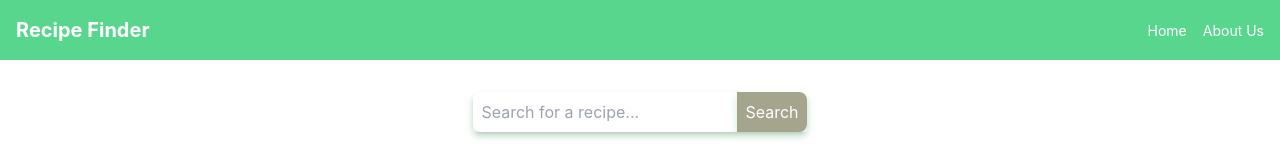
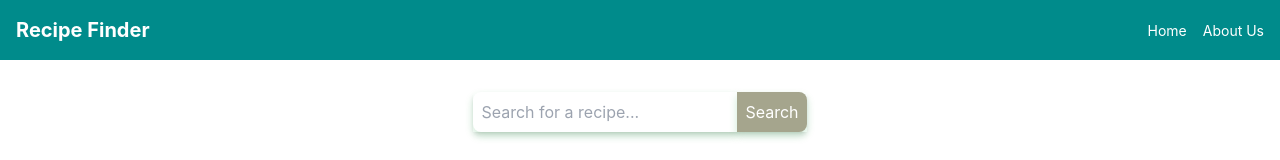
Before and after one commit to khalidmehdioui/recipe-finder, a React (Create React App) app: page / in a window 1280 px wide. Shown: the top 160 px of the page. Built offline with nearby package versions, Linux system fonts and the light colour scheme.

Commit message:
Update Header.js

```diff
--- a/src/components/Header.js
+++ b/src/components/Header.js
@@ -3,7 +3,7 @@ import { Link } from 'react-router-dom';
 
 const Header = () => {
   return (
-    <header className="p-4 flex justify-between items-center" style={{ backgroundColor: '#58D68D' }}>
+    <header className="p-4 flex justify-between items-center" style={{ backgroundColor: '#008B8B' }}>
 
       <h1 className="text-white text-xl font-bold">
         <Link to="/">Recipe Finder</Link>
```
